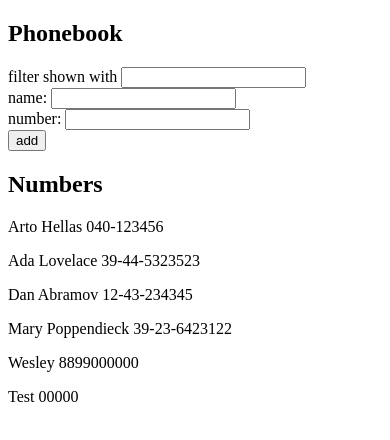
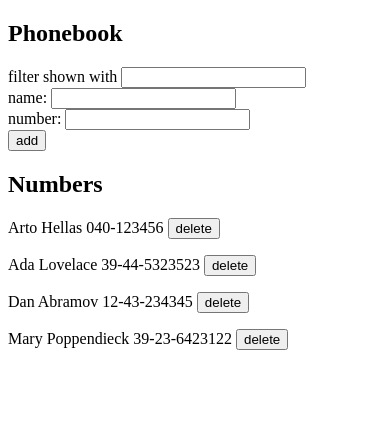
Before and after one commit to wesleydmscn-notes/fullstackopen, a React (Vite) app in the folder part2/the-phonebook/: page / in a window 390 px wide. Shown: the top 440 px of the page. Built offline with nearby package versions, Linux system fonts and the light colour scheme; data requests are answered from the project's data file.

Commit message:
part2/altering-data-in-server: 2.14 the phonebook step 9

```diff
--- a/part2/the-phonebook/db.json
+++ b/part2/the-phonebook/db.json
@@ -19,16 +19,6 @@
       "name": "Mary Poppendieck",
       "number": "39-23-6423122",
       "id": 4
-    },
-    {
-      "name": "Wesley",
-      "number": "8899000000",
-      "id": 5
-    },
-    {
-      "name": "Test",
-      "number": "00000",
-      "id": 6
     }
   ]
 }
--- a/part2/the-phonebook/src/App.jsx
+++ b/part2/the-phonebook/src/App.jsx
@@ -4,7 +4,7 @@ import { Filter } from "./components/Filter"
 import { PersonForm } from "./components/PersonForm"
 import { Persons } from "./components/Persons"
 
-import { getAll, createPerson } from "./services/persons"
+import { getAll, createPerson, deletePerson } from "./services/persons"
 
 const App = () => {
   const [persons, setPersons] = useState([])
@@ -14,7 +14,7 @@ const App = () => {
 
   useEffect(() => {
     getAll().then((response) => setPersons(response.data))
-  }, [])
+  }, [persons])
 
   const handleSubmit = (event) => {
     event.preventDefault()
@@ -44,6 +44,19 @@ const App = () => {
     }
   }
 
+  const handleDelete = (id) => {
+    const findPerson = persons.find((person) => person.id === id)
+
+    console.log(id)
+
+    if (window.confirm(`Delete ${findPerson.name}`)) {
+      const updatedPersons = persons.filter((person) => person.id !== id)
+
+      setPersons(updatedPersons)
+      deletePerson(id)
+    }
+  }
+
   return (
     <div>
       <h2>Phonebook</h2>
@@ -58,7 +71,11 @@ const App = () => {
 
       <h2>Numbers</h2>
 
-      <Persons filteredPersons={filteredPersons} persons={persons} />
+      <Persons
+        filteredPersons={filteredPersons}
+        persons={persons}
+        handleClick={handleDelete}
+      />
     </div>
   )
 }
--- /dev/null
+++ b/part2/the-phonebook/src/components/Persons/Person/index.jsx
@@ -0,0 +1,8 @@
+export const Person = ({ id, name, number, handleClick }) => {
+  return (
+    <p>
+      {name} {number}{" "}
+      <button onClick={() => handleClick(id)}>delete</button>
+    </p>
+  )
+}
--- a/part2/the-phonebook/src/components/Persons/index.jsx
+++ b/part2/the-phonebook/src/components/Persons/index.jsx
@@ -1,16 +1,26 @@
-export const Persons = ({ filteredPersons, persons }) => {
+import { Person } from "./Person"
+
+export const Persons = ({ filteredPersons, persons, handleClick }) => {
   return (
     <>
       {filteredPersons
         ? filteredPersons.map((person, i) => (
-            <p key={`${person}-${i}`}>
-              {person.name} {person.number}
-            </p>
+            <Person
+              key={`${person}-${i}`}
+              id={person.id}
+              name={person.name}
+              number={person.number}
+              handleClick={handleClick}
+            />
           ))
         : persons.map((person, i) => (
-            <p key={`${person}-${i}`}>
-              {person.name} {person.number}
-            </p>
+            <Person
+              key={`${person}-${i}`}
+              id={person.id}
+              name={person.name}
+              number={person.number}
+              handleClick={handleClick}
+            />
           ))}
     </>
   )
--- a/part2/the-phonebook/src/services/persons.js
+++ b/part2/the-phonebook/src/services/persons.js
@@ -10,4 +10,8 @@ const createPerson = (person) => {
   return axios.post(baseurl, person)
 }
 
-export { getAll, createPerson }
+const deletePerson = (id) => {
+  return axios.delete(`${baseurl}/${id}`)
+}
+
+export { getAll, createPerson, deletePerson }
```
